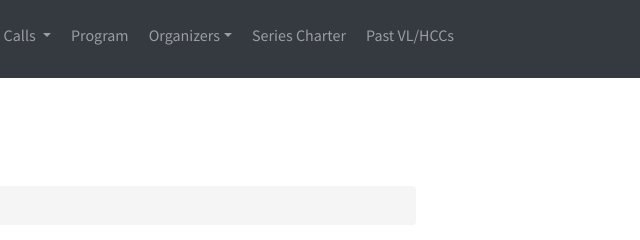
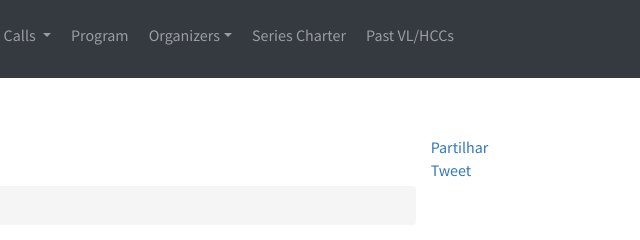
Before and after one commit to vlhcc18/vlhcc18.github.io, a website: page call_workshops.html in a window 1280 px wide. Shown: the top 240 px of the page, 636-1276 px from the left. Drawn offline with Linux system fonts and the light colour scheme.

Commit message:
add missing share div

```diff
--- a/call_workshops.html
+++ b/call_workshops.html
@@ -266,9 +266,25 @@
 
 							<p>Please submit your workshop proposal electronically in PDF by emailing
 								the workshops chairs: João Saraiva (<a href="mailto:saraiva@di.uminho.pt">saraiva@di.uminho.pt</a>) and	Stefan Sauer (<a href="mailto:sauer@uni-paderborn.de">sauer@uni-paderborn.de</a>)</p>
+							</div>
 						</div>
+
 					</div>
 
+					<div class="share">
+						<div class="spacer"></div>
+						<div class="fb-share-button" data-href="https://vlhcc18.github.io/call_workshops.html" data-layout="button_count" data-size="large" data-mobile-iframe="true">
+							<a class="fb-xfbml-parse-ignore" target="_blank" href="https://www.facebook.com/sharer/sharer.php?u=https%3A%2F%2Fvlhcc18.github.io%2Fcall_workshops.html&amp;src=sdkpreparse">
+								Partilhar
+							</a>
+						</div>
+
+						<a class="twitter-share-button"
+						href="https://twitter.com/intent/tweet?text=Submit%20your%20workshop%20proposal%20for%20VL/HCC%202018!%20@vlhcc"
+						data-url="https://vlhcc18.github.io/call_workshops.html"
+						data-hashtags="vlhcc,vlhcc2018"
+						data-size="large">
+					Tweet</a>
 				</div>
 			</div>
 			<div id="twitter-feed" class="col-sm-3">
```
